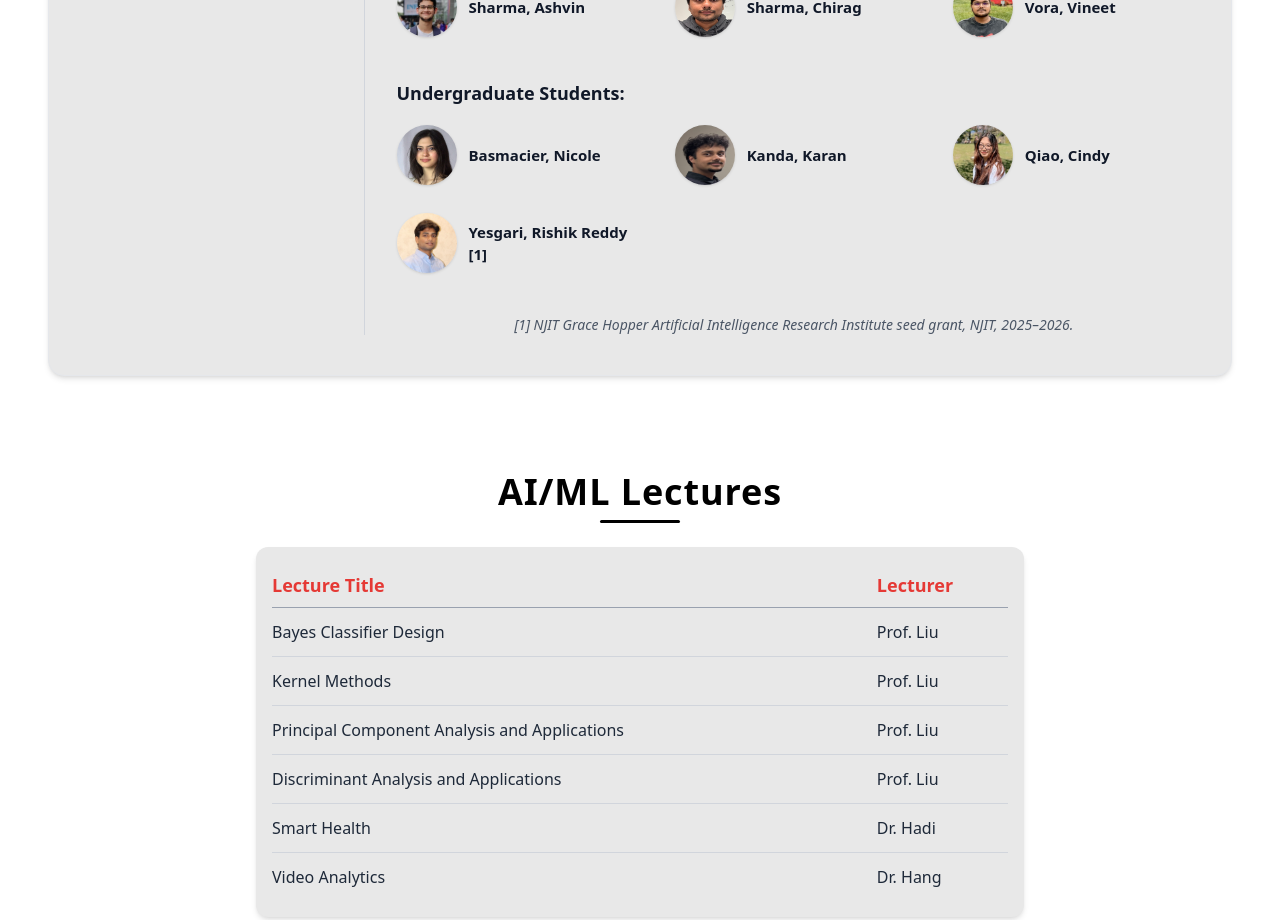
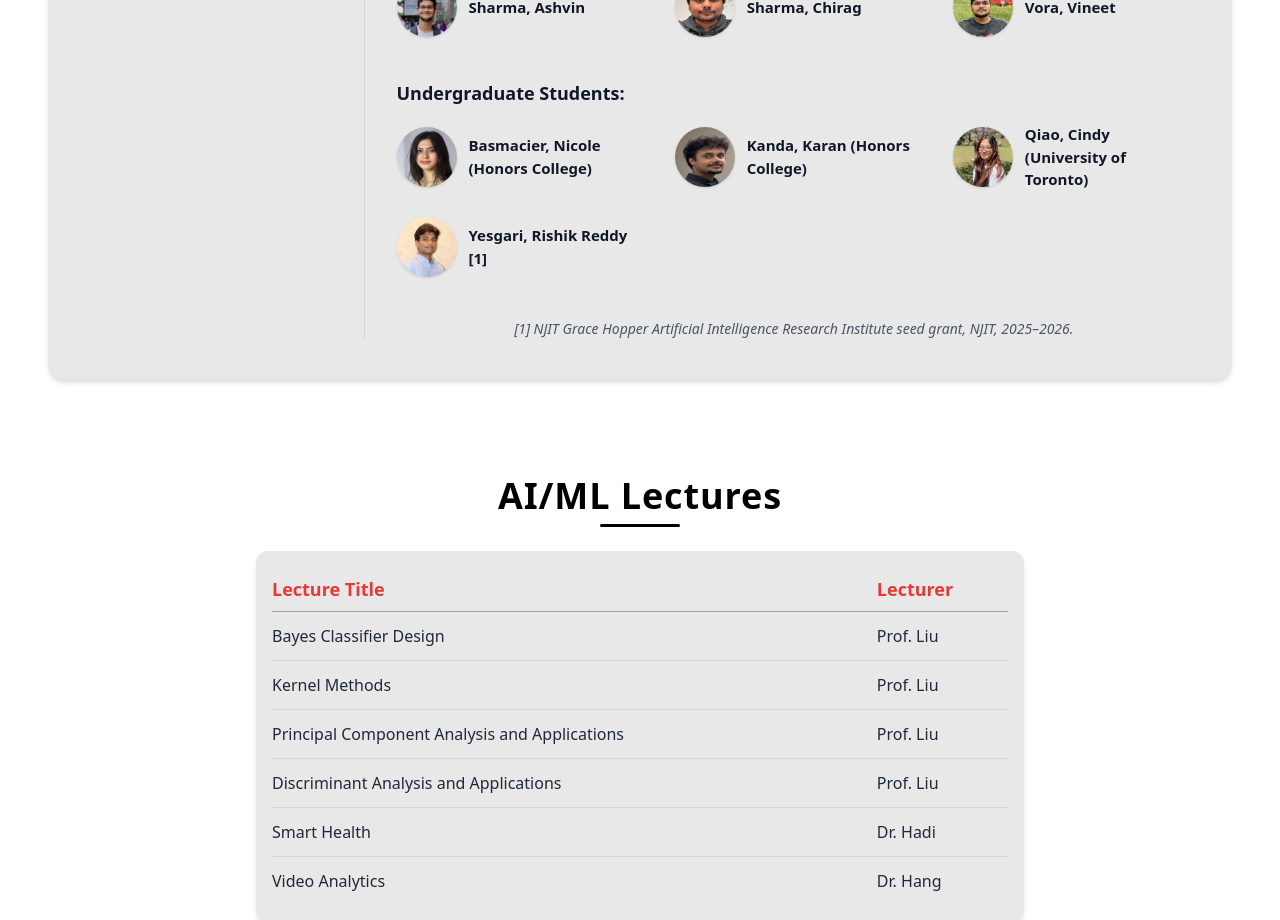
Before and after one commit to Rishik15/OAIT, a React (Vite) app: page / in a window 1280 px wide. Shown: the part 2820-3740 px from the top of the page. Built offline with nearby package versions, Linux system fonts and the light colour scheme; a web font is replaced by a local one.

Commit message:
Made changes in names

```diff
--- a/src/components/Members.tsx
+++ b/src/components/Members.tsx
@@ -59,9 +59,9 @@ const MembersSection: FC = () => {
         { name: "Vora, Vineet", image: vora},
       ],
       undergrad: [
-        { name: "Basmacier, Nicole", image: nicole },
-        { name: "Kanda, Karan", image: karan },
-        { name: "Qiao, Cindy", image: cindy},
+        { name: "Basmacier, Nicole (Honors College)", image: nicole },
+        { name: "Kanda, Karan (Honors College)", image: karan },
+        { name: "Qiao, Cindy (University of Toronto)", image: cindy},
         { name: "Yesgari, Rishik Reddy [1]", image: rishik },
       ],
     },
```
